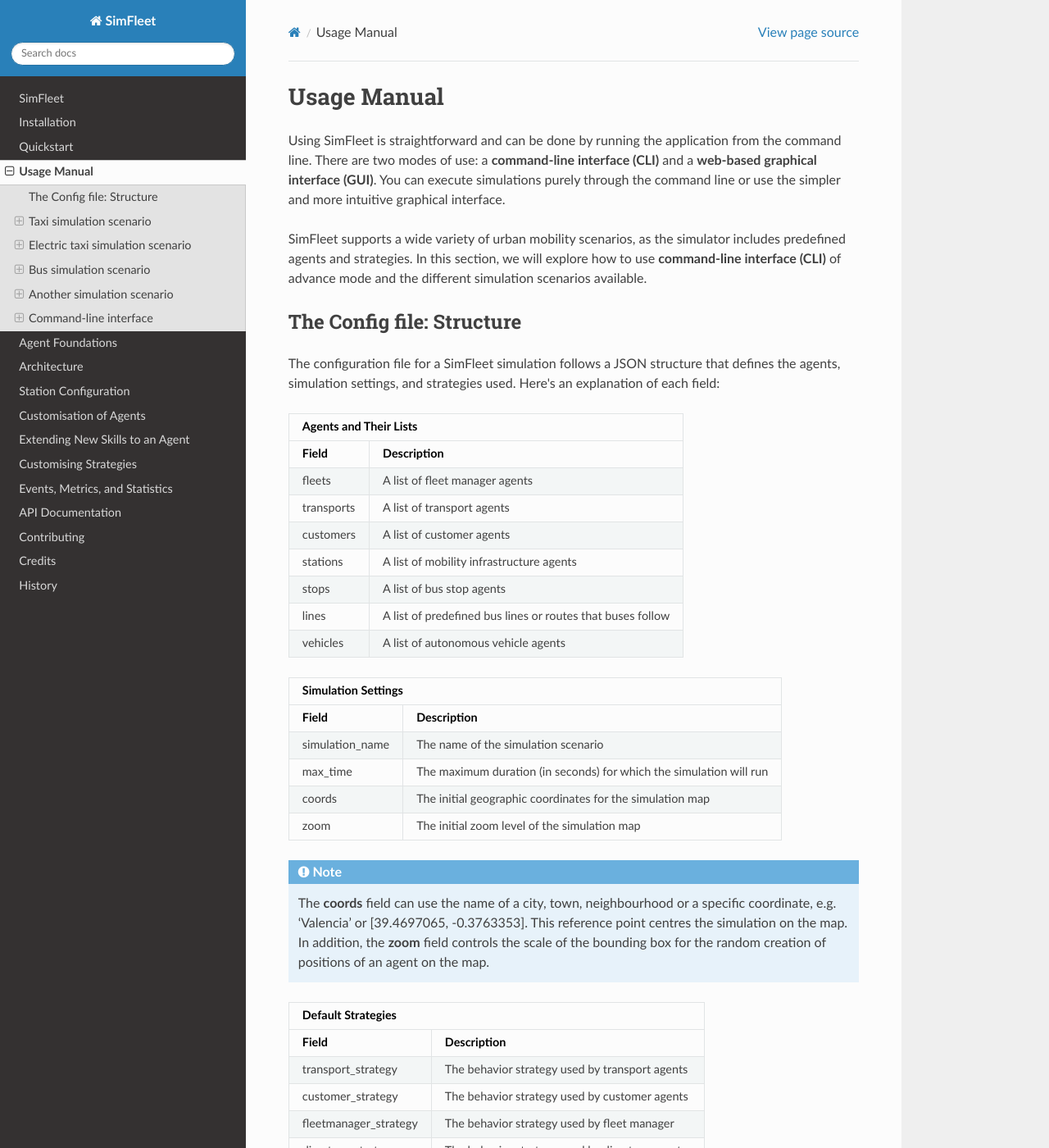
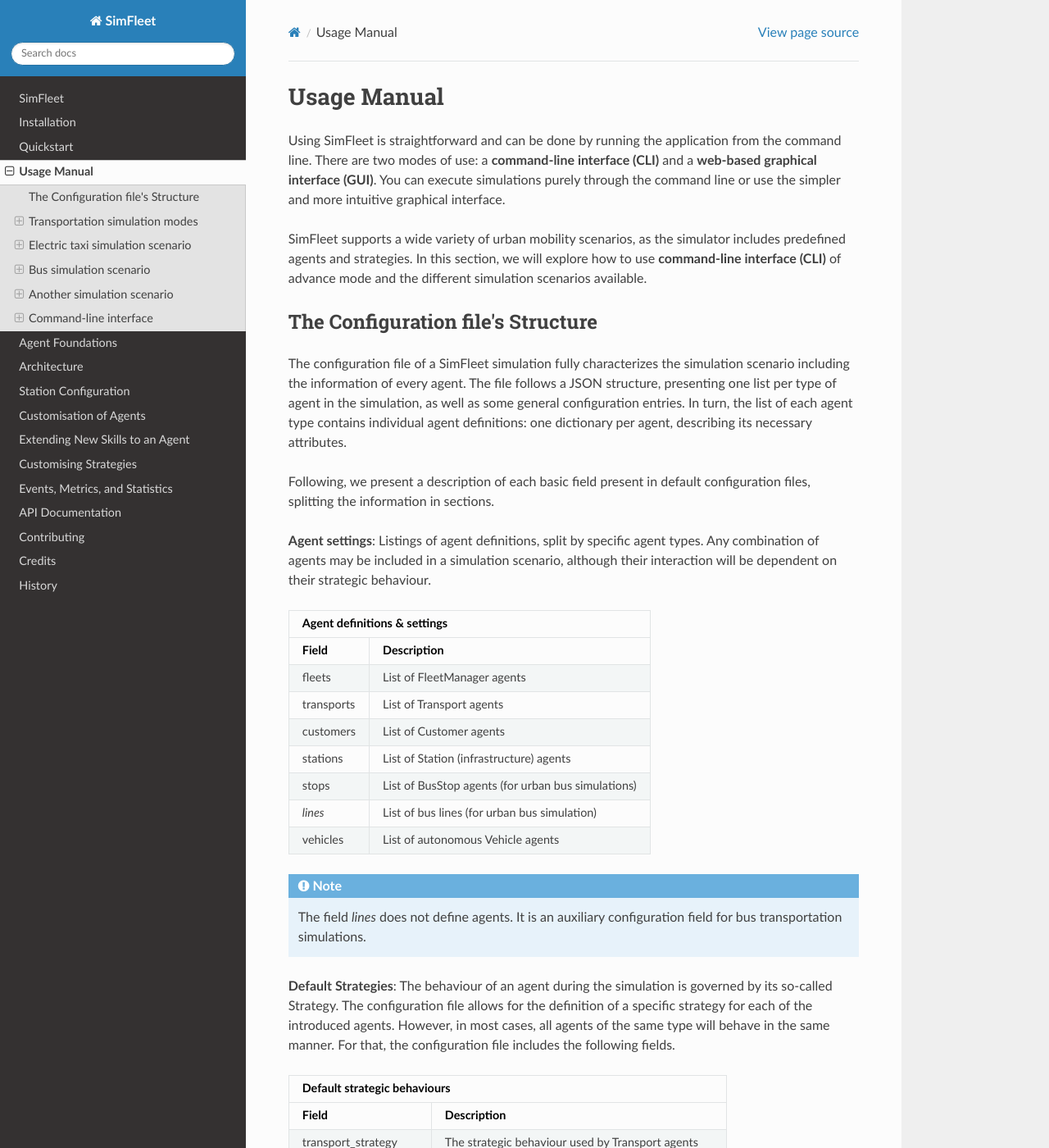
Before and after one commit to javipalanca/simfleet, a Sphinx documentation site: the page built from docs/advanced-config.rst, in a window 1280 px wide and 1400 px high. Shown: the whole window at 82% size. Built offline with Sphinx 7.4.7 and the Read the Docs theme 3.1.0, drawn with Linux system fonts in a browser that asks for light colours; pages that are not in the unit, such as notebooks, are missing from menus; some of the changed text lies outside the part shown.

Commit message:
Changes in Usage Manual: Config file section

```diff
--- a/docs/advanced-config.rst
+++ b/docs/advanced-config.rst
@@ -10,41 +10,73 @@
 we will explore how to use **command-line interface (CLI)** of advance mode and the different simulation scenarios available.
 
 
-The Config file: Structure
+The Configuration file's Structure
 ==========================
 
-The configuration file for a SimFleet simulation follows a JSON structure that defines the agents, simulation settings, and strategies used. Here's an explanation of each field:
+The configuration file of a SimFleet simulation fully characterizes the simulation scenario including the information of every agent.
+The file follows a JSON structure, presenting one list per type of agent in the simulation, as well as some general configuration entries.
+In turn, the list of each agent type contains individual agent definitions: one dictionary per agent, describing its necessary attributes.
+
+Following, we present a description of each basic field present in default configuration files, splitting the information in sections.
+
+**Agent settings**: Listings of agent definitions, split by specific agent types. Any combination of agents may be included in a simulation scenario,
+although their interaction will be dependent on their strategic behaviour.
 
 +--------------------------------------------------------------------------------------+
-|  Agents and Their Lists                                                              |
+|  Agent definitions & settings                                                        |
 +-------------+------------------------------------------------------------------------+
 |  Field      |  Description                                                           |
 +=============+========================================================================+
-| fleets      |   A list of fleet manager agents                                       |
+| fleets      |   List of FleetManager agents                                          |
 +-------------+------------------------------------------------------------------------+
-| transports  |   A list of transport agents                                           |
+| transports  |   List of Transport agents                                             |
 +-------------+------------------------------------------------------------------------+
-| customers   |   A list of customer agents                                            |
+| customers   |   List of Customer agents                                              |
 +-------------+------------------------------------------------------------------------+
-| stations    |   A list of mobility infrastructure agents                             |
+| stations    |   List of Station (infrastructure) agents                              |
 +-------------+------------------------------------------------------------------------+
-| stops       |   A list of bus stop agents                                            |
+| stops       |   List of BusStop agents (for urban bus simulations)                   |
 +-------------+------------------------------------------------------------------------+
-| lines       |   A list of predefined bus lines or routes that buses follow           |
+| *lines*     |   List of bus lines (for urban bus simulation)                         |
 +-------------+------------------------------------------------------------------------+
-| vehicles    |   A list of autonomous vehicle agents                                  |
+| vehicles    |   List of autonomous Vehicle agents                                    |
 +-------------+------------------------------------------------------------------------+
 
+.. note::
+    The field *lines* does not define agents. It is an auxiliary configuration field for bus transportation simulations.
 
+**Default Strategies**: The behaviour of an agent during the simulation is governed by its so-called Strategy.
+The configuration file allows for the definition of a specific strategy for each of the introduced agents. However, in most cases,
+all agents of the same type will behave in the same manner. For that, the configuration file includes the following fields.
+
++--------------------------------------------------------------------------------------------------+
+|  Default strategic behaviours                                                                    |
++-----------------------+--------------------------------------------------------------------------+
+|  Field                |  Description                                                             |
++=======================+==========================================================================+
+| transport_strategy    |   The strategic behaviour used by Transport agents                       |
++-----------------------+--------------------------------------------------------------------------+
+| customer_strategy     |   The strategic behaviour used by Customer agents                        |
++-----------------------+--------------------------------------------------------------------------+
+| fleetmanager_strategy |   The strategic behaviour used by Fleet manager                          |
++-----------------------+--------------------------------------------------------------------------+
+| station_strategy      |   The strategic behaviour used by Station agents                         |
++-----------------------+--------------------------------------------------------------------------+
+| vehicle_strategy      |   The strategic behaviour used by Vehicle agents                         |
++-----------------------+--------------------------------------------------------------------------+
+| directory_strategy    |   The strategic behaviour used by the Directory agent                    |
++-----------------------+--------------------------------------------------------------------------+
+
+**Simulation settings**: General settings for the localization of a scenario and the duration of its simulation.
 
 +---------------------------------------------------------------------------------------------+
-|  Simulation Settings                                                                        |
+|  Simulation settings                                                                        |
 +------------------+--------------------------------------------------------------------------+
 |  Field           |  Description                                                             |
 +==================+==========================================================================+
-| simulation_name  |   The name of the simulation scenario                                    |
+| simulation_name  |   Name of the simulation defined by this configuration file              |
 +------------------+--------------------------------------------------------------------------+
-| max_time         |   The maximum duration (in seconds) for which the simulation will run    |
+| max_time         |   Maximum time (in seconds) for which the simulation will run            |
 +------------------+--------------------------------------------------------------------------+
 | coords           |   The initial geographic coordinates for the simulation map              |
 +------------------+--------------------------------------------------------------------------+
@@ -55,53 +87,38 @@
     The **coords** field can use the name of a city, town, neighbourhood or a specific coordinate, e.g. ‘Valencia’ or [39.4697065, -0.3763353]. This reference point centres the simulation on the map.
     In addition, the **zoom** field controls the scale of the bounding box for the random creation of positions of an agent on the map.
 
+**Metrics and Server settings:** Among the remaining fields, we highlight **mobility_metrics**, which accepts a path to the file that defines the metrics to be calculated at the end of a simulation.
+The rest refer to parameters necessary for the communication of SimFleet agents with the routing server and the XMPP server.
+We recommend keeping their default values, which appear in the example configuration files.
 
-+--------------------------------------------------------------------------------------------------+
-|  Default Strategies                                                                              |
-+-----------------------+--------------------------------------------------------------------------+
-|  Field                |  Description                                                             |
-+=======================+==========================================================================+
-| transport_strategy    |   The behavior strategy used by transport agents                         |
-+-----------------------+--------------------------------------------------------------------------+
-| customer_strategy     |   The behavior strategy used by customer agents                          |
-+-----------------------+--------------------------------------------------------------------------+
-| fleetmanager_strategy |   The behavior strategy used by fleet manager                            |
-+-----------------------+--------------------------------------------------------------------------+
-| directory_strategy    |   The behavior strategy used by directory agent                          |
-+-----------------------+--------------------------------------------------------------------------+
-| station_strategy      |   The behavior strategy used by charging stations                        |
-+-----------------------+--------------------------------------------------------------------------+
-| vehicle_strategy      |   The behavior strategy used by vehicle agents                           |
-+-----------------------+--------------------------------------------------------------------------+
++--------------------------------------------------------------------------------------------------------------+
+|  Metrics, Credentials and Network Settings                                                                   |
++-----------------------+--------------------------------------------------------------------------------------+
+|  Field                |  Description                                                                         |
++=======================+======================================================================================+
+| mobility_metrics      |   Custom class for the computation of simulation metrics at the end of the execution |
++-----------------------+--------------------------------------------------------------------------------------+
+| fleetmanager_name     |   Name for registering the fleet manager agent in the XMPP server                    |
++-----------------------+--------------------------------------------------------------------------------------+
+| fleetmanager_password |   Password for registering the fleet manager agent in the XMPP server                |
++-----------------------+--------------------------------------------------------------------------------------+
+| directory_name        |   Name for registering the directory agent in the XMPP server                        |
++-----------------------+--------------------------------------------------------------------------------------+
+| directory_password    |   Password for registering the directory agent in the XMPP server                    |
++-----------------------+--------------------------------------------------------------------------------------+
+| route_host            |   URL of the OSRM routing service used for calculating agent movement                |
++-----------------------+--------------------------------------------------------------------------------------+
+| host                  |   The XMPP host address where the simulation platform is running                     |
++-----------------------+--------------------------------------------------------------------------------------+
+| xmpp_port             |   Port for XMPP communication                                                        |
++-----------------------+--------------------------------------------------------------------------------------+
+| http_port             |   Port for the HTTP server used for the simulator's GUI                              |
++-----------------------+--------------------------------------------------------------------------------------+
+| http_ip               |   IP address for the HTTP server used for the simulator's GUI                        |
++-----------------------+--------------------------------------------------------------------------------------+
 
-
-+--------------------------------------------------------------------------------------------------+
-|  Metrics, Credentials and Network Settings                                                       |
-+-----------------------+--------------------------------------------------------------------------+
-|  Field                |  Description                                                             |
-+=======================+==========================================================================+
-| mobility_metrics      |   Custom class used to collect mobility statistics during the simulation |
-+-----------------------+--------------------------------------------------------------------------+
-| fleetmanager_name     |   Name for registering the fleet manager agent in the XMPP server        |
-+-----------------------+--------------------------------------------------------------------------+
-| fleetmanager_password |   Password for registering the fleet manager agent in the XMPP server    |
-+-----------------------+--------------------------------------------------------------------------+
-| directory_name        |   Name for registering the directory agent in the XMPP server            |
-+-----------------------+--------------------------------------------------------------------------+
-| directory_password    |   Password for registering the directory agent in the XMPP server        |
-+-----------------------+--------------------------------------------------------------------------+
-| route_host            |   The URL of the OSRM routing service used for calculating optimal routes|
-+-----------------------+--------------------------------------------------------------------------+
-| host                  |   The XMPP host address where the simulation platform is running         |
-+-----------------------+--------------------------------------------------------------------------+
-| xmpp_port             |   The port for XMPP communication                                        |
-+-----------------------+--------------------------------------------------------------------------+
-| http_port             |   The port for the HTTP server used in the simulation (GUI)              |
-+-----------------------+--------------------------------------------------------------------------+
-| http_ip               |   IP address for the HTTP server used in the simulation (GUI)            |
-+-----------------------+--------------------------------------------------------------------------+
-
-This structure provides a flexible framework for creating different scenarios. An example of a config file structure:
+This structure provides a flexible framework for creating different scenarios. You may find an empty configuration file below,
+to be used as a template for the development of custom simulation scenarios.
 
 .. code-block:: json
 
@@ -135,17 +152,18 @@
     "http_ip": "localhost"
     }
 
-This modular approach allows for easy customization and expansion to fit diverse simulation needs.
+Transportation simulation modes
+===============================
 
 Taxi simulation scenario
-========================
+------------------------
 
 In this scenario, SimFleet there are three types of agent that interact among them during simulations. These are the **FleetManager agent**,
 the **Taxi agent**, and the **TaxiCustomer agent**.
 
 
 Description of the Agents
--------------------------
+^^^^^^^^^^^^^^^^^^^^^^^^^
 
 * **TaxiCustomer Agents**
 
```
